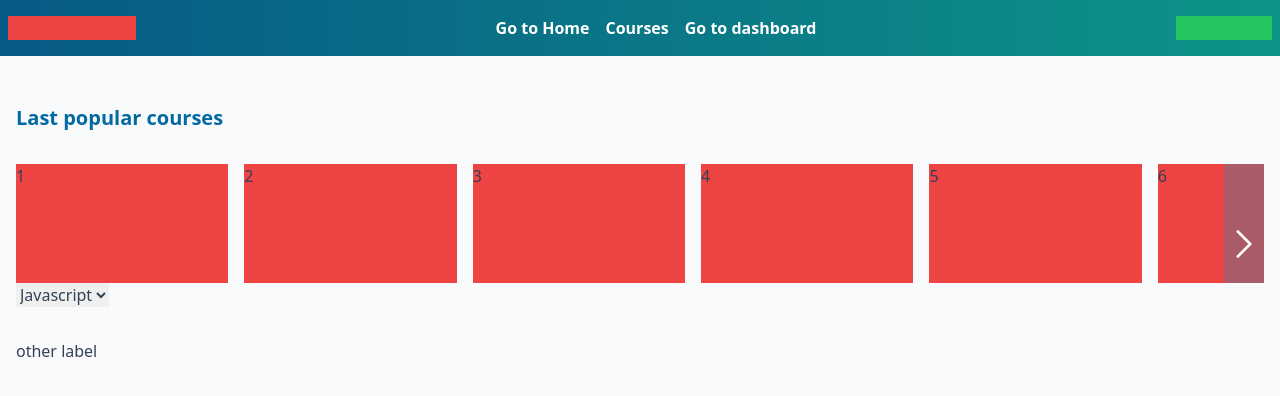
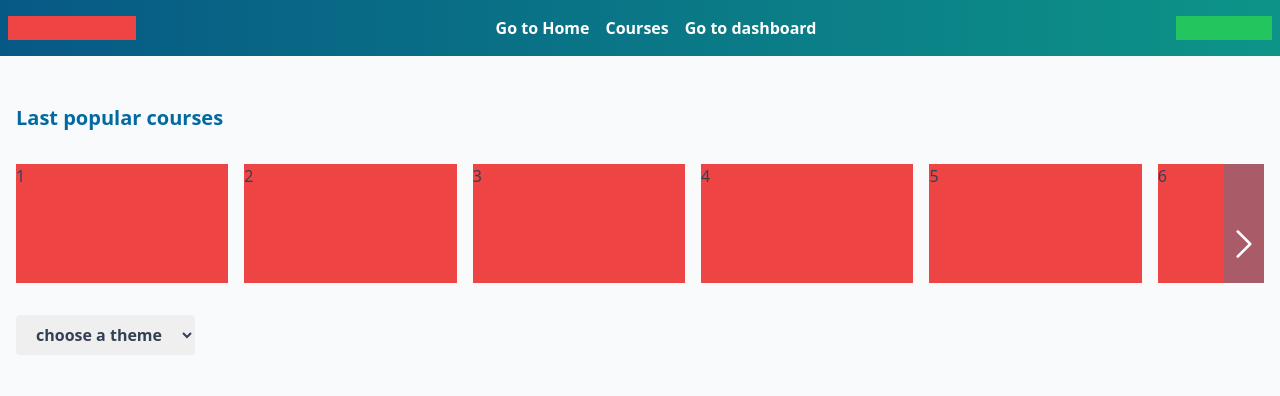
Before and after one commit to mthdht/learn, a Vue app: page /#/lessons in a window 1280 px wide. Shown: the top 396 px of the page. Built offline with nearby package versions, Linux system fonts and the light colour scheme.

Commit message:
made select categroiries select

```diff
--- a/src/components/Lessons.vue
+++ b/src/components/Lessons.vue
@@ -18,8 +18,11 @@
       </section>
 
       <section class="all-courses">
-        <div class="filters-and-search flex gap-4 mb-8">
-          <select name="category" id="category">
+        <div class="filters-and-search flex gap-4 my-8 font-semibold">
+          <select name="category" id="category" class="px-4 py-2 rounded">
+            <option value="javascript" disabled selected hidden>
+              choose a theme
+            </option>
             <option value="javascript">Javascript</option>
             <option value="javascript">Javascript</option>
             <option value="javascript">Javascript</option>
@@ -27,14 +30,6 @@
             <option value="javascript">Javascript</option>
           </select>
         </div>
-
-        <Select>
-          <template #label> other label</template>
-          <Option>java</Option>
-          <Option>Rust</Option>
-          <Option>Go</Option>
-          <Option>PHP</Option>
-        </Select>
       </section>
     </div>
   </main>
```
